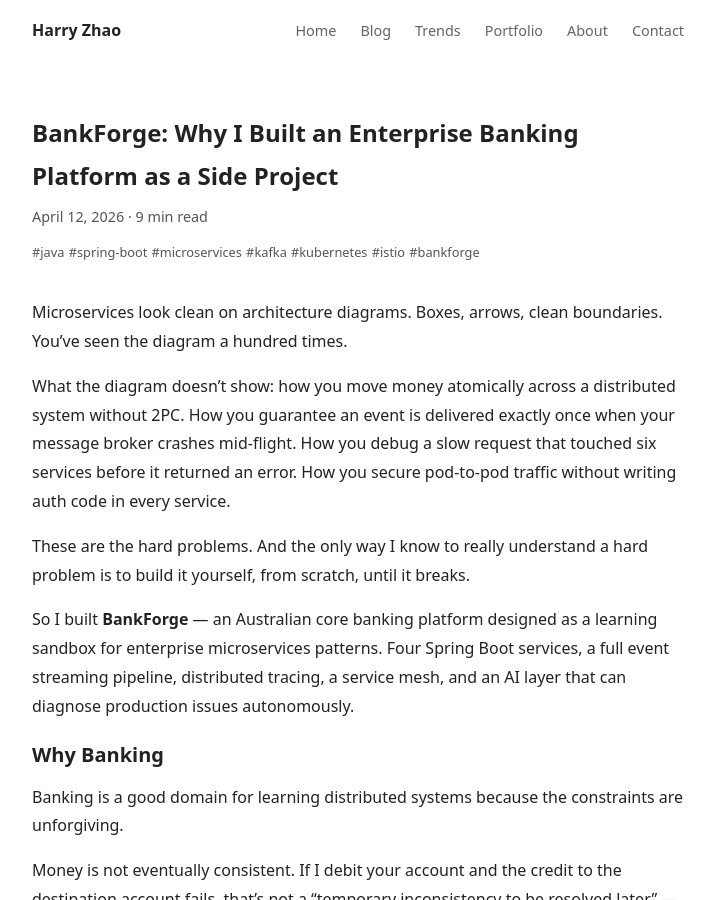
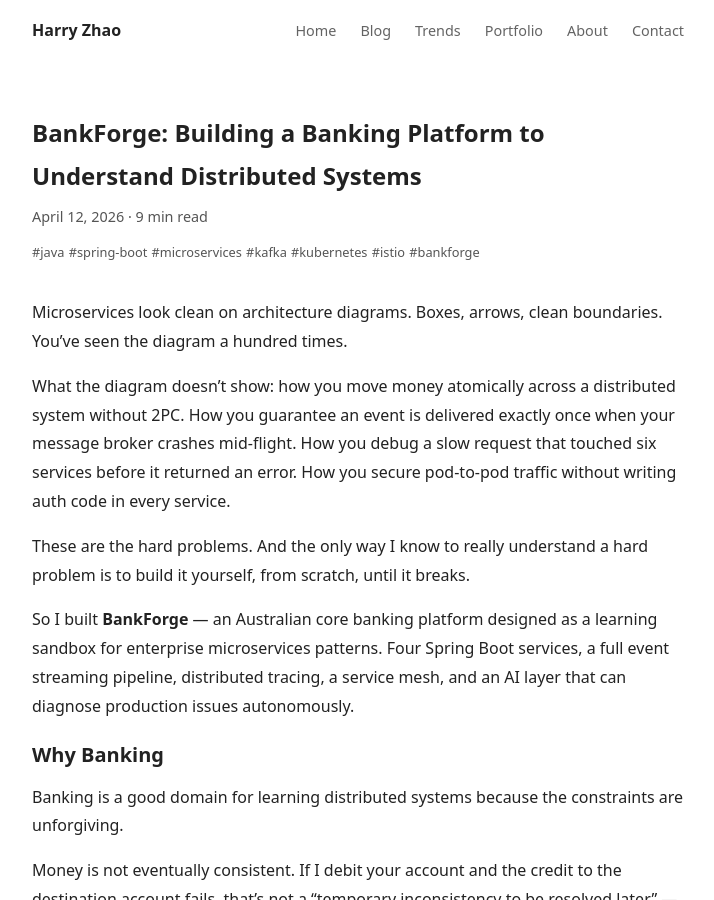
Before and after one commit to Harry-Zhao-AU/harry-zhao-au.github.io, a Jekyll site: the page built from _posts/2026-04-12-bankforge-why-i-built-an-enterprise-banking-platform.md, in a window 1280 px wide and 900 px high. Shown: the whole window, without its empty margins (282-996 px from the left). Built offline with Jekyll 4.4.1, drawn with Linux system fonts in a browser that asks for light colours.

Commit message:
fix BankForge post title

```diff
--- a/_posts/2026-04-12-bankforge-why-i-built-an-enterprise-banking-platform.md
+++ b/_posts/2026-04-12-bankforge-why-i-built-an-enterprise-banking-platform.md
@@ -1,6 +1,6 @@
 ---
 layout: post
-title: "BankForge: Why I Built an Enterprise Banking Platform as a Side Project"
+title: "BankForge: Building a Banking Platform to Understand Distributed Systems"
 date: 2026-04-12
 categories: [engineering]
 tags: [java, spring-boot, microservices, kafka, kubernetes, istio, bankforge]
```
